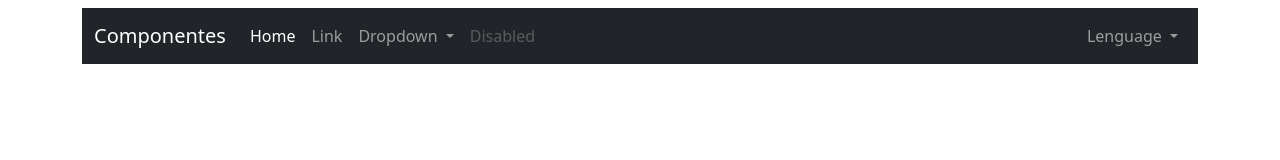
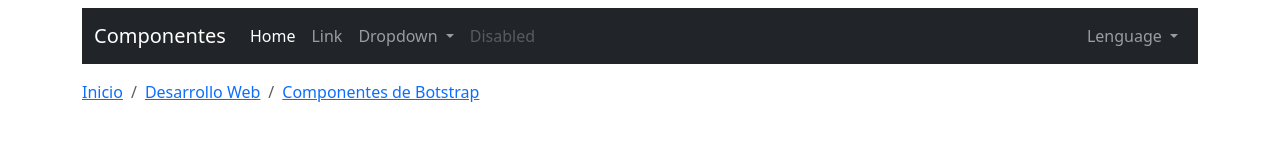
Before and after one commit to ismaelcoodde/ComponentesBootstrap, a plain HTML site: page index.html in a window 1280 px wide. Drawn offline with Linux system fonts and the light colour scheme.

Commit message:
migas de pan

```diff
--- a/index.html
+++ b/index.html
@@ -72,10 +72,29 @@
             <!--Navbar-->
         </header>
     </div>
+
+    <div class="row">
+        <div class="col-md-8 mt-3">
+            <nav aria-label="breadcrumb">
+                <ol class="breadcrumb">
+                    <li class="breadcrumb-item">
+                        <a href="#">Inicio</a>
+                    </li>
+                    <li class="breadcrumb-item">
+                        <a href="#">Desarrollo Web</a>
+                    </li>
+                    <li class="breadcrumb-item">
+                        <a href="#">Componentes de Botstrap</a>
+                    </li>
+                </ol>
+            </nav>
+        </div>
+    </div>
+
 </div>
 
-<script type="text/javascript" src="/jquery/jquery-3.7.1.min.js"></script>
-<script type="text/javascript" src="/bootstrap/js/bootstrap.min.js"></script>
+<script type="text/javascript" src="jquery/jquery-3.7.1.min.js"></script>
+<script type="text/javascript" src="bootstrap/js/bootstrap.min.js"></script>
 
 <body>
 
```
